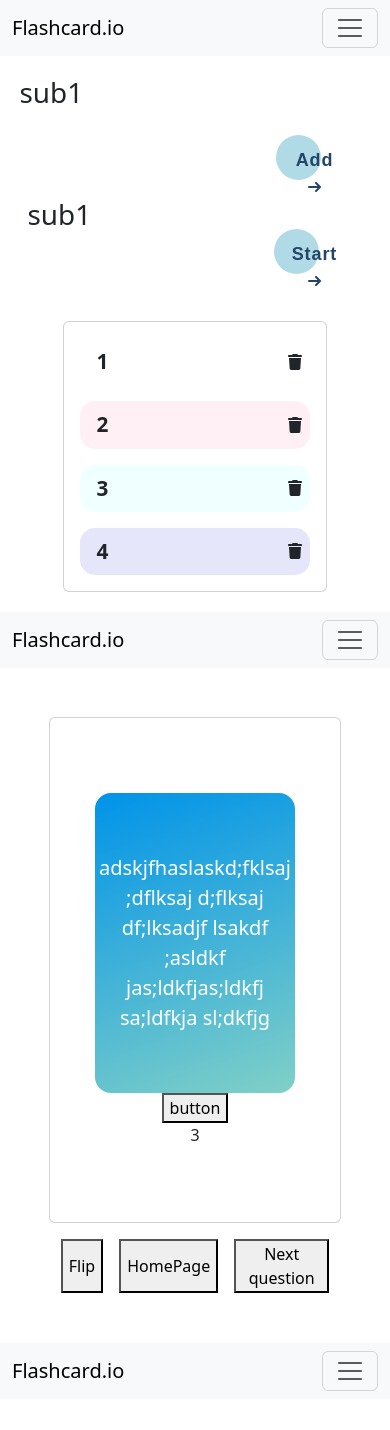
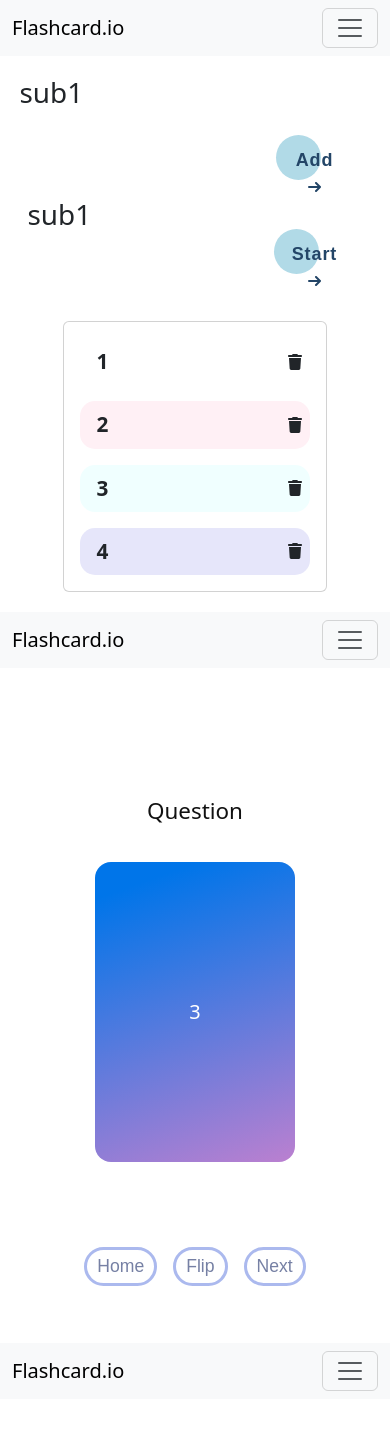
Before and after one commit to HanzilaH/flashcards, a React (Create React App) app in the folder client/: page / in a window 390 px wide. Shown: the top 1430 px of the page. Built offline with nearby package versions, Linux system fonts and the light colour scheme.

Commit message:
flashcard page styling completed

```diff
--- a/client/src/components/Flashcard.jsx
+++ b/client/src/components/Flashcard.jsx
@@ -1,45 +1,52 @@
-import React, { useState } from "react";
+import React, { useEffect, useState } from "react";
 import "../styles/Flashcard.css";
 
 const Flashcard = ({ flipped, flashcardJson }) => {
   // const {flashcardJson} = props
-  const [isFlipped, setIsFlipped] = useState(flipped);
+  const [isFlipped, setIsFlipped] = useState(false);
+  const [yFlip, setYFlip] = useState(false);
+  const [localFlashcardJson, setLocalFlashCardJson] = useState({
+    question: "qs",
+    answer: "ans",
+  });
 
   const toggleCard = () => {
     setIsFlipped(!isFlipped);
   };
 
+  useEffect(() => {
+    toggleCard();
+  }, [flipped]);
+
+  useEffect(() => {
+    setLocalFlashCardJson(flashcardJson);
+
+    setYFlip(true);
+    setIsFlipped(false);
+    // setYFlip(false);
+    setTimeout(() => {
+      setYFlip(false);
+    }, 550);
+  }, [flashcardJson]);
   return (
     <>
       <div
-        className={`flip-card ${isFlipped ? "flipped" : ""}`}
+        className={`flip-card ${isFlipped ? "flipped" : ""} ${
+          yFlip ? " y-axis-flip" : ""
+        }`}
         onClick={toggleCard}
       >
         <div className="flip-card-inner">
           <div className="flip-card-front">
             <div className="content-container">
-              {flashcardJson.question}
-              lkas; lkj a;sldkf j;lk j;lk j;lk j;laskdjf;lsakdfj ;laskdfj
-              ;laskfjlkas; lkj a;sldkf j;lk j;lk j;lk j;laskdjf;lsakdfj ;laskdfj
-              ;laskfj ;alskdflkas; lkj a;sldkf j;lk j;lk j;lk j;laskdjf;lsakdfj
-              ;laskdfj ;laskfj ;alskdflkas; lkj a;sldkf j;lk j;lk j;lk
-              j;laskdjf;lsakdfj ;laskdfj ;laskfj ;alskdflkas; lkj a;sldkf j;lk
-              j;lk j;lk j;laskdjf;lsakdfj ;laskdfj ;laskfj ;alskdflkas; lkj
-              a;sldkf j;lk j;lk j;lk j;laskdjf;lsakdfj ;laskdfj ;laskfj
-              ;alskdflkas; lkj a;sldkf j;lk j;lk j;lk j;laskdjf;lsakdfj ;laskdfj
-              ;laskfj ;alskdflkas; lkj a;sldkf j;lk j;lk j;lk j;laskdjf;lsakdfj
-              ;laskdfj ;laskfj ;alskdflkas; lkj a;sldkf j;lk j;lk j;lk
-              j;laskdjf;lsakdfj ;laskdfj ;laskfj ;alskdf ;alskdf
+              {localFlashcardJson ? localFlashcardJson.question : null}
             </div>
           </div>
           <div className="flip-card-back">
-            {flashcardJson.answer}
-            laskd;fklsaj ;dflksaj d;flksaj df;lksadjf lsakdf ;asldkf
-            jas;ldkfjas;ldkfj sa;ldfkja sl;dkfjg
+            {localFlashcardJson ? localFlashcardJson.answer : null}
           </div>
         </div>
       </div>
-      <button onClick={() => toggleCard()}>button</button>
     </>
   );
 };
--- a/client/src/components/Subjectflash.jsx
+++ b/client/src/components/Subjectflash.jsx
@@ -2,6 +2,7 @@ import React, { useEffect, useState } from "react";
 import Navbar from "./Navbar";
 import DataContext from "../DataContext";
 import { useContext } from "react";
+import "../styles/Subjectflash.css";
 import Flashcard from "./Flashcard";
 
 const Subjectflash = () => {
@@ -59,24 +60,33 @@ const Subjectflash = () => {
 
       <div id="home-section">
         <div
-          className={`card w-75 h-75 mb-3 d-flex justify-content-center align-items-center `}
+          className={` w-75 h-75 mb-3 d-flex justify-content-center align-items-center flex-column `}
         >
+          <div className="subject-flash-label">
+            {flashCard && (showQuestion ? "Question" : "Answer")}
+          </div>
+
           <Flashcard
             flipped={showQuestion}
-            flashcardJson={{ question: "kjdfa", answer: "adskjfhas" }}
+            flashcardJson={flashCard}
           ></Flashcard>
-          {flashCard && (showQuestion ? flashCard.question : flashCard.answer)}
         </div>
 
-        <div className="row w-75">
-          <div className="d-flex justify-content-end ">
-            <button className="me-3" onClick={flipCard}>
+        <div className="row w-75 ">
+          <div className="d-flex justify-content-center ">
+            <button
+              onClick={() => setCurrentSubject(null)}
+              className="subject-flash-button me-3"
+            >
+              Home
+            </button>
+
+            <button className="subject-flash-button me-3" onClick={flipCard}>
               Flip
             </button>
-            <button onClick={() => setCurrentSubject(null)} className="me-3">
-              HomePage
+            <button className="subject-flash-button" onClick={nextQuestion}>
+              Next
             </button>
-            <button onClick={nextQuestion}>Next question</button>
           </div>
         </div>
       </div>
--- a/client/src/styles/Flashcard.css
+++ b/client/src/styles/Flashcard.css
@@ -40,14 +40,16 @@
   /* Customize front and back content styles */
   .flip-card-front {
     /* Front content styles */
-    background-color: #3498db; /* Front background color */
+    background-image: linear-gradient(160deg, #0075e9 10%, #bb80d0 100%);
+
+
     color: #fff; /* Front text color */
   }
 
 
 
   .content-container {
-    max-height: 100%; /* Limit the height of the content container */
+    max-height: 100%;
     overflow-y: auto;
   }
 
@@ -57,3 +59,13 @@
     color: #fff;
     transform: rotateY(180deg);
   }
+
+
+/* Simple CSS class for Y-axis flip animation */
+.y-axis-flip {
+
+  transform-style: preserve-3d;
+  transition: transform 0.5s; /* Animation duration and easing */
+  transform: rotateX(180deg) rotateY(180deg) rotateZ(180deg); /* Rotation to flip the card */
+
+}
--- /dev/null
+++ b/client/src/styles/Subjectflash.css
@@ -0,0 +1,37 @@
+.subject-flash-button{
+
+    border: 3px solid #abb9ee;
+    color: #7680a4;
+    padding: 3px 10px;
+
+  border-radius: 45px;
+  transition: all 0.3s;
+  cursor: pointer;
+  background: white;
+  font-size: 1.1em;
+
+  font-family: 'Montserrat', sans-serif;
+}
+
+.subject-flash-button:hover {
+  background: #2f5af387;
+  color: white;
+
+}
+@media (max-width: 768px) {
+    /* to stop the hover effect for phones */
+    .subject-flash-button:hover {
+        background: white;
+        color: #7680a4;
+      }
+  }
+
+
+.subject-flash-label{
+    color: rgb(17, 17, 17);
+    font-weight: 400;
+
+    font-size: 1.4em;
+    margin-bottom: 1.5em;
+
+}
```
